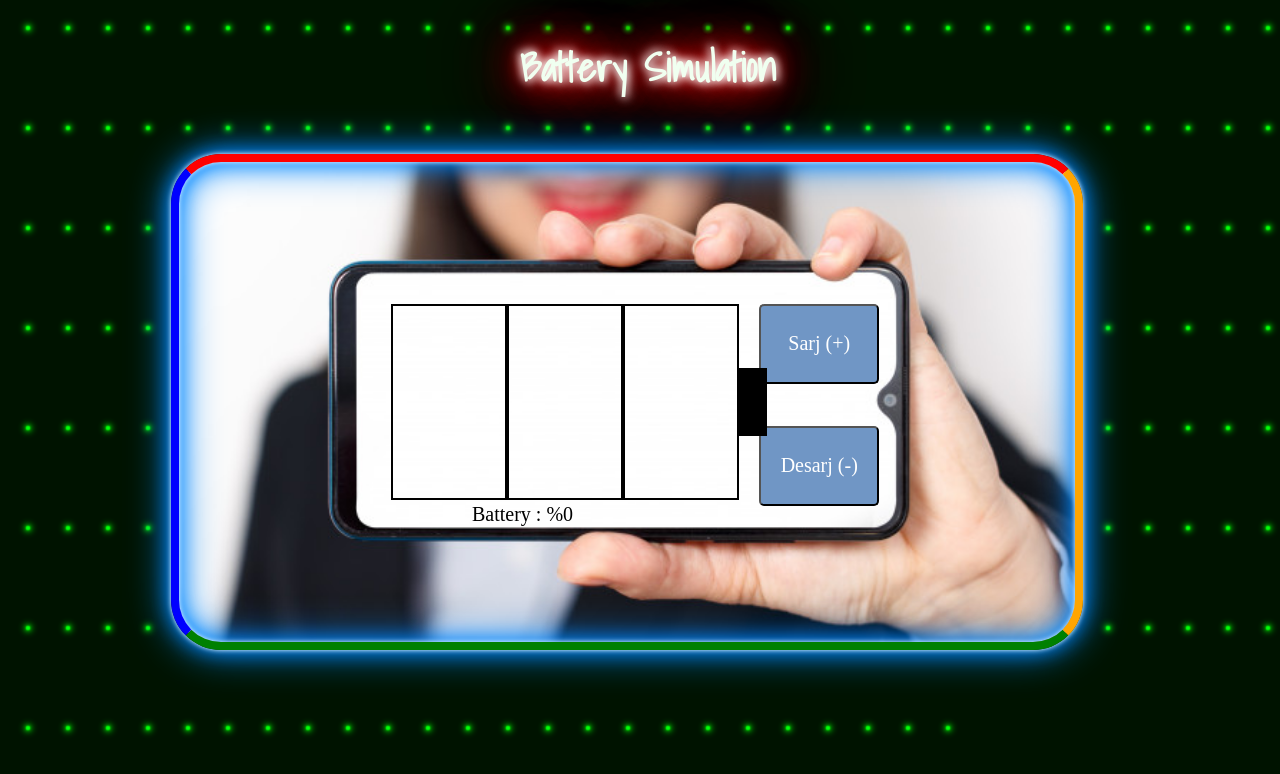
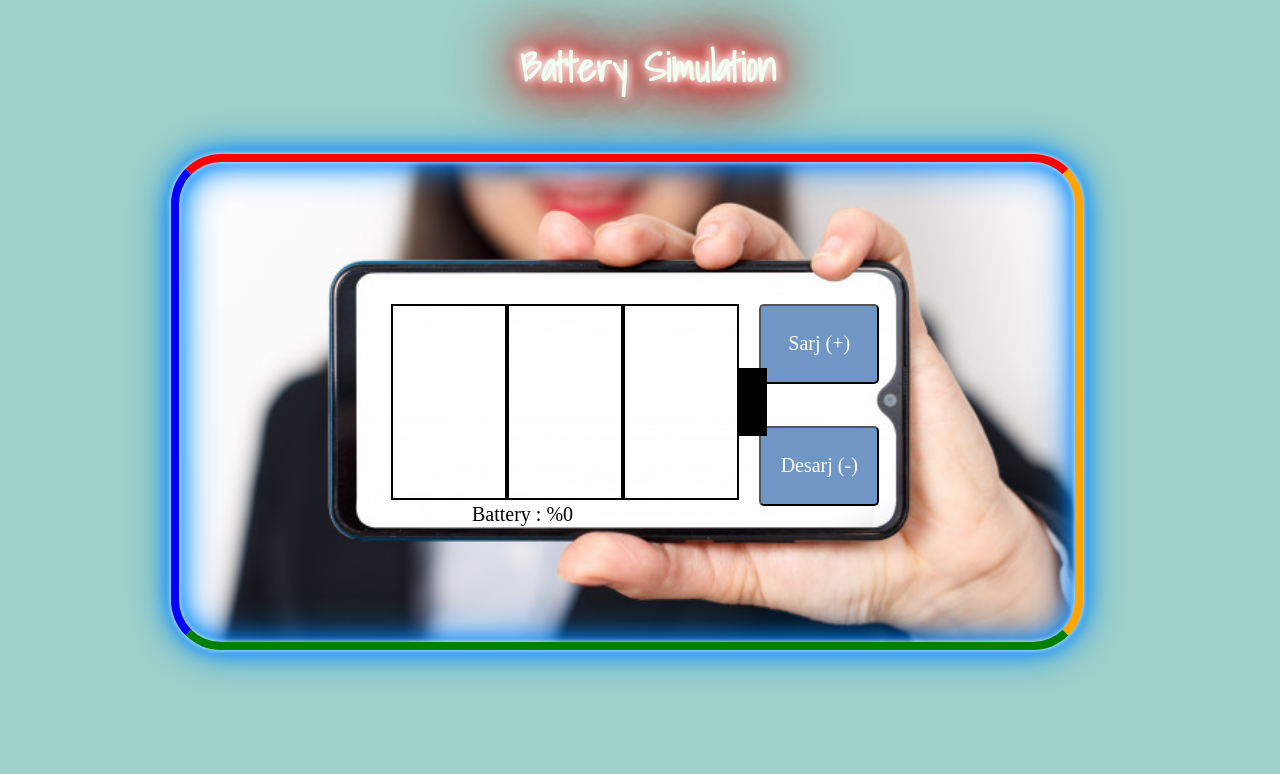
Before and after one commit to Hamzagecer/battery, a plain HTML site: page index.htm in a window 1280 px wide. Drawn offline with Linux system fonts and the light colour scheme.

Commit message:
first commit

```diff
--- a/index.htm
+++ b/index.htm
@@ -11,255 +11,6 @@
 </head>
 
 <body>
-    <span></span>
-    <span></span>
-    <span></span>
-    <span></span>
-    <span></span>
-    <span></span>
-    <span></span>
-    <span></span>
-    <span></span>
-    <span></span>
-    <span></span>
-    <span></span>
-    <span></span>
-    <span></span>
-    <span></span>
-    <span></span>
-    <span></span>
-    <span></span>
-    <span></span>
-    <span></span>
-    <span></span>
-    <span></span>
-    <span></span>
-    <span></span>
-    <span></span>
-    <span></span>
-    <span></span>
-    <span></span>
-    <span></span>
-    <span></span>
-    <span></span>
-    <span></span>
-    <span></span>
-    <span></span>
-    <span></span>
-    <span></span>
-    <span></span>
-    <span></span>
-    <span></span>
-    <span></span>
-    <span></span>
-    <span></span>
-    <span></span>
-    <span></span>
-    <span></span>
-    <span></span>
-    <span></span>
-    <span></span>
-    <span></span>
-    <span></span>
-    <span></span>
-    <span></span>
-    <span></span>
-    <span></span>
-    <span></span>
-    <span></span>
-    <span></span>
-    <span></span>
-    <span></span>
-    <span></span>
-    <span></span>
-    <span></span>
-    <span></span>
-    <span></span>
-    <span></span>
-    <span></span>
-    <span></span>
-    <span></span>
-    <span></span>
-    <span></span>
-    <span></span>
-    <span></span>
-    <span></span>
-    <span></span>
-    <span></span>
-    <span></span>
-    <span></span>
-    <span></span>
-    <span></span>
-    <span></span>
-    <span></span>
-    <span></span>
-    <span></span>
-    <span></span>
-    <span></span>
-    <span></span>
-    <span></span>
-    <span></span>
-    <span></span>
-    <span></span>
-    <span></span>
-    <span></span>
-    <span></span>
-    <span></span>
-    <span></span>
-    <span></span>
-    <span></span>
-    <span></span>
-    <span></span>
-    <span></span>
-    <span></span>
-    <span></span>
-    <span></span>
-    <span></span>
-    <span></span>
-    <span></span>
-    <span></span>
-    <span></span>
-    <span></span>
-    <span></span>
-    <span></span>
-    <span></span>
-    <span></span>
-    <span></span>
-    <span></span>
-    <span></span>
-    <span></span>
-    <span></span>
-    <span></span>
-    <span></span>
-    <span></span>
-    <span></span>
-    <span></span>
-    <span></span>
-    <span></span>
-    <span></span>
-    <span></span>
-    <span></span>
-    <span></span>
-    <span></span>
-    <span></span>
-    <span></span>
-    <span></span>
-    <span></span>
-    <span></span>
-    <span></span>
-    <span></span>
-    <span></span>
-    <span></span>
-    <span></span>
-    <span></span>
-    <span></span>
-    <span></span>
-    <span></span>
-    <span></span>
-    <span></span>
-    <span></span>
-    <span></span>
-    <span></span>
-    <span></span>
-    <span></span>
-    <span></span>
-    <span></span>
-    <span></span>
-    <span></span>
-    <span></span>
-    <span></span>
-    <span></span>
-    <span></span>
-    <span></span>
-    <span></span>
-    <span></span>
-    <span></span>
-    <span></span>
-    <span></span>
-    <span></span>
-    <span></span>
-    <span></span>
-    <span></span>
-    <span></span>
-    <span></span>
-    <span></span>
-    <span></span>
-    <span></span>
-    <span></span>
-    <span></span>
-    <span></span>
-    <span></span>
-    <span></span>
-    <span></span>
-    <span></span>
-    <span></span>
-    <span></span>
-    <span></span>
-    <span></span>
-    <span></span>
-    <span></span>
-    <span></span>
-    <span></span>
-    <span></span>
-    <span></span>
-    <span></span>
-    <span></span>
-    <span></span>
-    <span></span>
-    <span></span>
-    <span></span>
-    <span></span>
-    <span></span>
-    <span></span>
-    <span></span>
-    <span></span>
-    <span></span>
-    <span></span>
-    <span></span>
-    <span></span>
-    <span></span>
-    <span></span>
-    <span></span>
-    <span></span>
-    <span></span>
-    <span></span>
-    <span></span>
-    <span></span>
-    <span></span>
-    <span></span>
-    <span></span>
-    <span></span>
-    <span></span>
-    <span></span>
-    <span></span>
-    <span></span>
-    <span></span>
-    <span></span>
-    <span></span>
-    <span></span>
-    <span></span>
-    <span></span>
-    <span></span>
-    <span></span>
-    <span></span>
-    <span></span>
-    <span></span>
-    <span></span>
-    <span></span>
-    <span></span>
-    <span></span>
-    <span></span>
-    <span></span>
-    <span></span>
-    <span></span>
-    <span></span>
-    <span></span>
-    <span></span>
-    <span></span>
-    <span></span>
-    <span></span>
-    <span></span>
-
     <h1> Battery Simulation</h1>
     <section id="container">
         <div id="battery-container">
--- a/style.css
+++ b/style.css
@@ -3,42 +3,10 @@ body {
     position: relative;
     width: 100%;
     height: 100vh;
-    background-color: #001300;
+    background-color: #9ed0c9;
     display: flex;
     flex-wrap: wrap;
     overflow: hidden;
-}
-
-span {
-    position: relative;
-    width: 4rem;
-    height: 4rem;
-    display: block;
-}
-
-span::before {
-    content: '';
-    position: absolute;
-    top: 0;
-    left: 0;
-    width: 100%;
-    height: 100%;
-    background: #00ff0a;
-    transform: scale(0.1);
-    box-shadow: 0 0 10px #00ff0a,
-        0 0 20px #00ff0a,
-        0 0 40px #00ff0a,
-        0 0 60px #00ff0a,
-        0 0 80px #00ff0a,
-        0 0 100px #00ff0a;
-    border-radius: 50%;
-    pointer-events: none;
-    transition: 2s;
-}
-
-span:hover::before {
-    transform: scale(1);
-    transition: 0s;
 }
 
 html {
```
